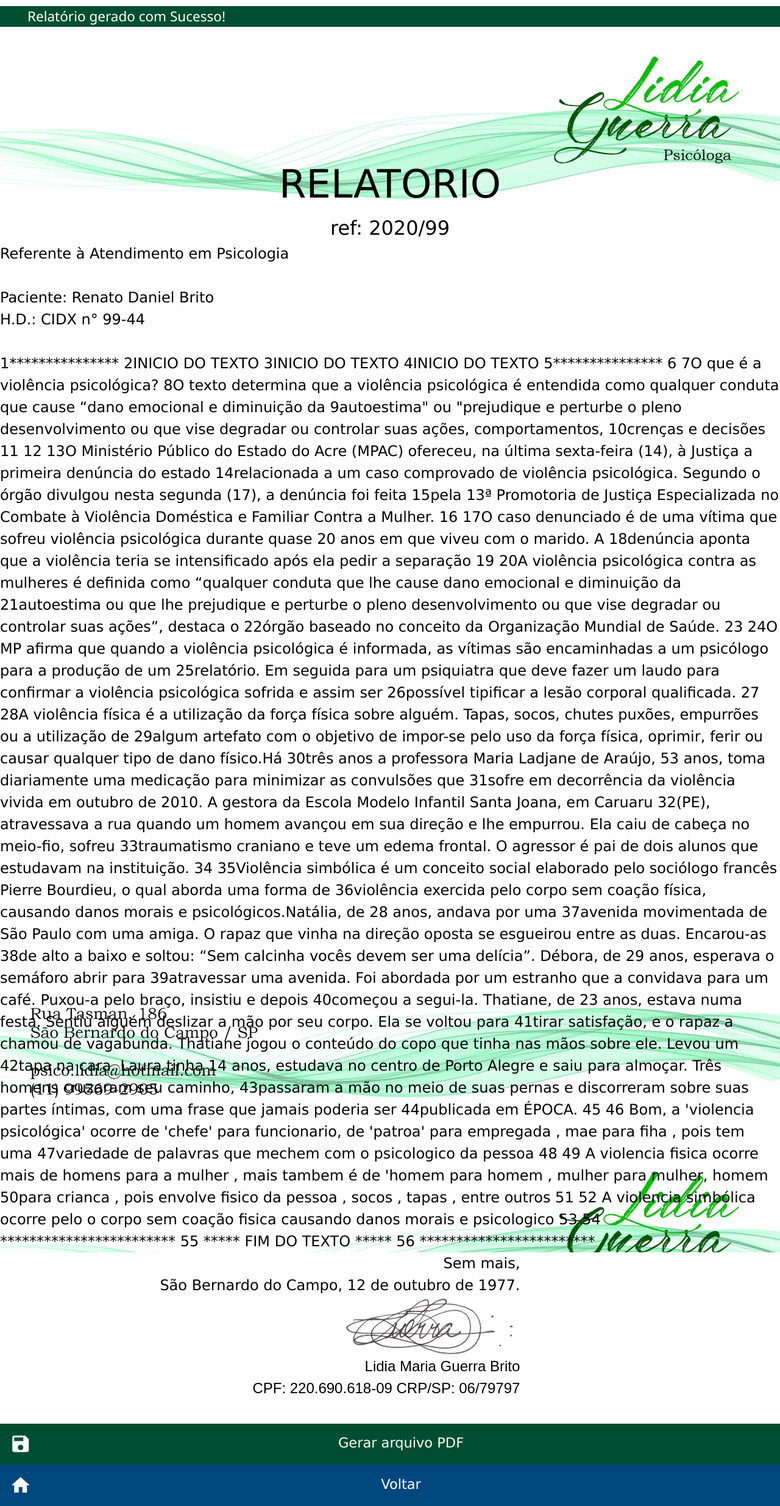
After one commit to renatolidiaguerra/LidiaGuerraPsico_Recibos, a PHP site: page /rel_emit_soHTML.php in a window 1280 px wide. The commit adds this page. Shown: the whole page at 61% size. Run offline with PHP 8.4, Linux system fonts and the light colour scheme; data that the repository does not hold is empty.

```diff
--- a/dados_input.php
+++ b/dados_input.php
@@ -40,6 +40,7 @@
 	     <th>ID RECIBO
 	</th><th>CPF TITULAR
 	</th><th>NOME TITULAR
+	</th><th>CPF DEPEND
 	</th><th>DATA ENVIO
 	</th><th>VALOR
 	</th><th>OBSERVAÇÃO
@@ -114,6 +115,8 @@
 				"</td><td>"
 					    . $dado_tit['nome'] .
 				"</td><td>"
+						. mask($row["cpf_dependente"],'###.###.###-##') .
+				"</td><td>"
 					    . date_format(date_create($row['data_envio']),"d/m/Y") .
 				"</td><td>"
 					    . number_format($row['valor'], 2, ',', '.') .
--- a/rel_emit.php
+++ b/rel_emit.php
@@ -90,8 +90,8 @@ QRcode::png($qrcode, $fileQRCode , QR_ECLEVEL_L, 3);
 		text-align: center;
 	}
 
+	<!-- 1a.linha: height: 55vmin; -->
 	#corpo {
-		height: 55vmin;
 		padding-top: 	 5%;
 		padding-bottom:  0%;
 		padding-left: 	 5%;
--- /dev/null
+++ b/rel_emit_soHTML.php
@@ -0,0 +1,162 @@
+<!DOCTYPE html>
+<html>
+<title>Gerador de Relatórios</title>
+
+<meta name="viewport" content="width=device-width, initial-scale=1">
+
+<link rel="stylesheet" href="https://www.w3schools.com/w3css/4/w3.css">
+<link rel="stylesheet" href="https://fonts.googleapis.com/icon?family=Material+Icons">
+
+<link rel="stylesheet" type="text/css" href="i_style.css">
+
+<style>
+
+	#relatorio {
+		font-size: 8vmin;
+		text-align: center;
+		padding-top: 25vmin;
+	}
+
+	#ref {
+		font-size: 4vmin;
+		text-align: center;
+	}
+
+	<!-- 1a.linha: height: 55vmin; -->
+	#corpo {
+		padding-top: 	 10%;
+		padding-bottom:  10%;
+		padding-left: 	 5%;
+		padding-right: 	 5%;
+
+		text-align: justify;
+	}
+
+	textarea {
+		white-space: pre-wrap;
+		height: 50%;
+	}
+
+	#semmais {
+		text-align: right;
+	}
+	#semmais, #corpo, textarea {
+		font-size: 3vmin;
+	}
+
+	#crp {
+		color: black;
+		font-size: 3vmin;
+		font-family: Arial;
+		text-align: right;
+		padding-bottom: 5vmin;
+	}
+
+	#fundo {
+		height:100%;
+		width:100%;
+		background: url(imagens/logo_pag.jpg);
+		background-repeat: repeat;
+		background-opacity: 1;
+
+		background-size: 100%;
+		background-position: top;
+
+		margin: auto;
+	}
+
+</style>
+
+	<div id="header_sucesso">
+		<h1>Relatório gerado com Sucesso!</h1>
+	</div>
+
+	<body class="w3-responsive w3-mobile">
+
+		<form id="fundo">
+
+			<div id="relatorio">RELATORIO</div>
+
+			<div id="ref">ref: 2020/99</div>
+
+			<div id="corpo">
+
+				Referente à Atendimento em Psicologia
+				<br>
+				<br>
+				Paciente: Renato Daniel Brito
+				<br>
+				H.D.: CIDX n° 99-44 <?php echo $relatorio; ?>
+				<br>
+				<br>
+				1***************
+2INICIO DO TEXTO
+3INICIO DO TEXTO
+4INICIO DO TEXTO
+5***************
+6
+7O que é a violência psicológica?
+8O texto determina que a violência psicológica é entendida como qualquer conduta que cause “dano emocional e diminuição da 9autoestima" ou "prejudique e perturbe o pleno desenvolvimento ou que vise degradar ou controlar suas ações, comportamentos, 10crenças e decisões
+11
+12
+13O Ministério Público do Estado do Acre (MPAC) ofereceu, na última sexta-feira (14), à Justiça a primeira denúncia do estado 14relacionada a um caso comprovado de violência psicológica. Segundo o órgão divulgou nesta segunda (17), a denúncia foi feita 15pela 13ª Promotoria de Justiça Especializada no Combate à Violência Doméstica e Familiar Contra a Mulher.
+16
+17O caso denunciado é de uma vítima que sofreu violência psicológica durante quase 20 anos em que viveu com o marido. A 18denúncia aponta que a violência teria se intensificado após ela pedir a separação
+19
+20A violência psicológica contra as mulheres é definida como “qualquer conduta que lhe cause dano emocional e diminuição da 21autoestima ou que lhe prejudique e perturbe o pleno desenvolvimento ou que vise degradar ou controlar suas ações”, destaca o 22órgão baseado no conceito da Organização Mundial de Saúde.
+23
+24O MP afirma que quando a violência psicológica é informada, as vítimas são encaminhadas a um psicólogo para a produção de um 25relatório. Em seguida para um psiquiatra que deve fazer um laudo para confirmar a violência psicológica sofrida e assim ser 26possível tipificar a lesão corporal qualificada.
+27
+28A violência física é a utilização da força física sobre alguém. Tapas, socos, chutes puxões, empurrões ou a utilização de 29algum artefato com o objetivo de impor-se pelo uso da força física, oprimir, ferir ou causar qualquer tipo de dano físico.Há 30três anos a professora Maria Ladjane de Araújo, 53 anos, toma diariamente uma medicação para minimizar as convulsões que 31sofre em decorrência da violência vivida em outubro de 2010. A gestora da Escola Modelo Infantil Santa Joana, em Caruaru 32(PE), atravessava a rua quando um homem avançou em sua direção e lhe empurrou. Ela caiu de cabeça no meio-fio, sofreu 33traumatismo craniano e teve um edema frontal. O agressor é pai de dois alunos que estudavam na instituição.
+34
+35Violência simbólica é um conceito social elaborado pelo sociólogo francês Pierre Bourdieu, o qual aborda uma forma de 36violência exercida pelo corpo sem coação física, causando danos morais e psicológicos.Natália, de 28 anos, andava por uma 37avenida movimentada de São Paulo com uma amiga. O rapaz que vinha na direção oposta se esgueirou entre as duas. Encarou-as 38de alto a baixo e soltou: “Sem calcinha vocês devem ser uma delícia”. Débora, de 29 anos, esperava o semáforo abrir para 39atravessar uma avenida. Foi abordada por um estranho que a convidava para um café. Puxou-a pelo braço, insistiu e depois 40começou a segui-la. Thatiane, de 23 anos, estava numa festa. Sentiu alguém deslizar a mão por seu corpo. Ela se voltou para 41tirar satisfação, e o rapaz a chamou de vagabunda. Thatiane jogou o conteúdo do copo que tinha nas mãos sobre ele. Levou um 42tapa na cara. Laura tinha 14 anos, estudava no centro de Porto Alegre e saiu para almoçar. Três homens cruzaram seu caminho, 43passaram a mão no meio de suas pernas e discorreram sobre suas partes íntimas, com uma frase que jamais poderia ser 44publicada em ÉPOCA.
+45
+46 Bom, a 'violencia psicológica' ocorre de 'chefe' para funcionario, de 'patroa' para empregada , mae para fiha , pois tem uma 47variedade de palavras que mechem com o psicologico da pessoa
+48
+49 A violencia fisica ocorre  mais de homens para a mulher , mais tambem é de 'homem para homem , mulher para mulher, homem 50para crianca , pois envolve fisico da pessoa , socos , tapas , entre outros
+51
+52 A violencia simbólica ocorre pelo o corpo sem coação fisica causando danos morais e psicologico
+53
+54 ************************
+55 ***** FIM DO TEXTO *****
+56 ************************
+			</div>
+
+			<div id="semmais" class="w3-twothird">
+				Sem mais,
+				<br>
+				São Bernardo do Campo, 12 de outubro de 1977.
+
+				<div id="rubrica">
+					<img src="imagens/rubrica.jpg" alt="rubrica" style="width:36vmin">
+				</div>
+
+				<div id="crp">
+					Lidia Maria Guerra Brito 	<br>
+					CPF: 220.690.618-09     CRP/SP: 06/79797
+				</div>
+
+			</div>
+
+		</form>
+
+	</body>
+
+		<!-- exibe botao gerar PDF -->
+		<a 	id="botao_ok"
+			href="rel_emit_pdf.php?id=99">
+
+			<i class="material-icons w3-xxlarge w3-cell-middle w3-left">save</i>
+			Gerar arquivo PDF
+		</a>
+
+		<!-- exibe botao voltar -->
+		<a 	id="botao_voltar"
+			href="rel_pesq.php">
+
+			<i class="material-icons w3-xxlarge w3-cell-middle w3-left">home</i>
+			Voltar
+		</a>
+
+
+</html>
```
Also changed, not shown: modulo1.htm (added, +18 -0 lines), rel_emit_pdf_soHTML.php (added, +242 -0 lines).
